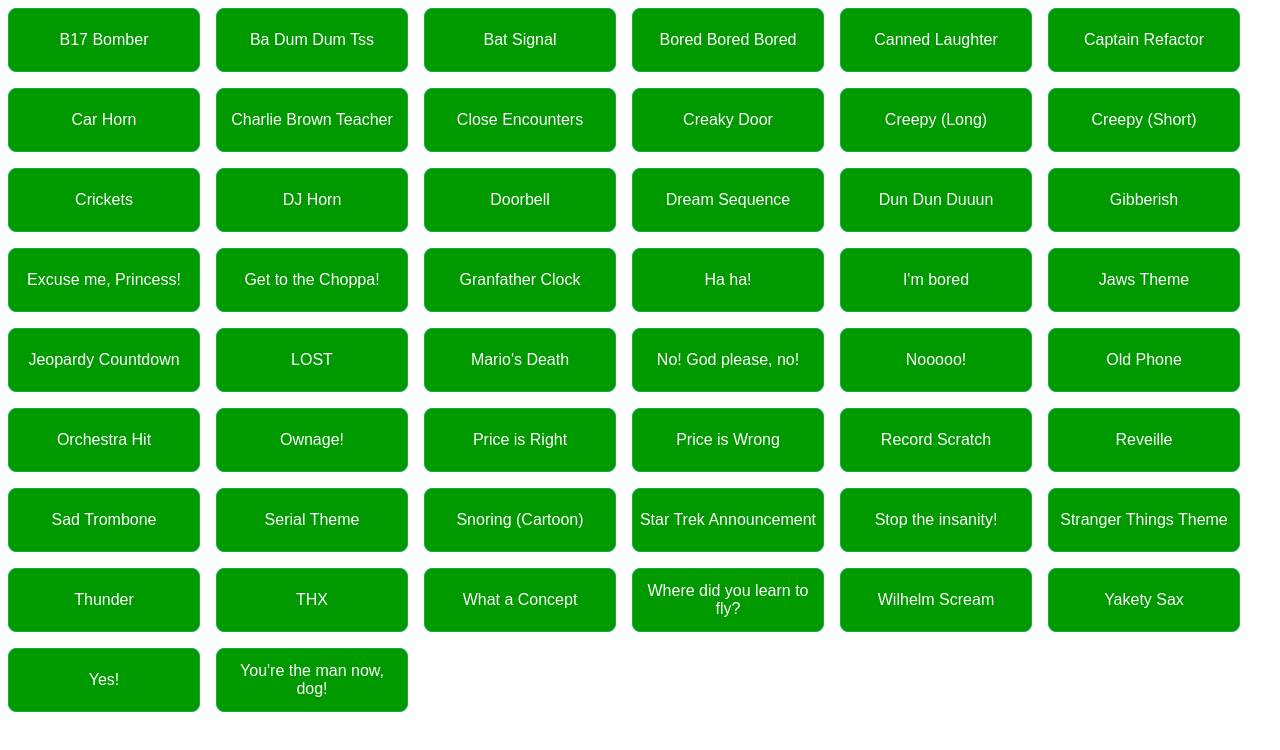
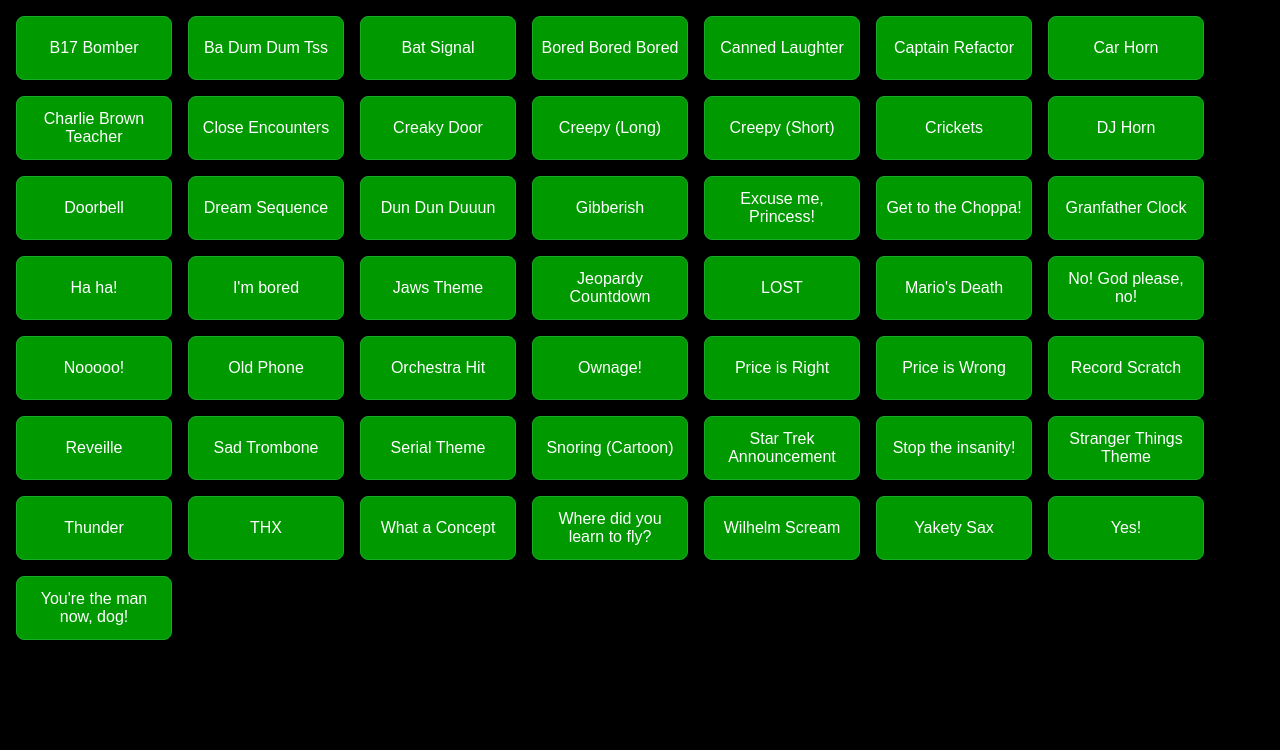
Before and after one commit to spilth/noisepanel, a React (Create React App) app: page / in a window 1280 px wide. Shown: the top 750 px of the page. Built offline with nearby package versions, Linux system fonts and the light colour scheme.

Commit message:
Update title and fix layout

```diff
--- a/public/index.html
+++ b/public/index.html
@@ -19,7 +19,7 @@
       work correctly both with client-side routing and a non-root public URL.
       Learn how to configure a non-root public URL by running `npm run build`.
     -->
-    <title>soundboard-react-typescript</title>
+    <title>noisepanel.io - A soundboard for the ages!</title>
   </head>
   <body>
     <noscript>You need to enable JavaScript to run this app.</noscript>
--- a/src/App.scss
+++ b/src/App.scss
@@ -2,6 +2,7 @@
 @import "./theme/typography.scss";
 
 .sound-effects {
+  margin: 8px;
   display: flex;
   flex-wrap: wrap;
 }
--- a/src/components/SoundEffect/SoundEffect.scss
+++ b/src/components/SoundEffect/SoundEffect.scss
@@ -1,5 +1,5 @@
 .sound-effect__button {
-  width: 192px;
+  width: 156px;
   height: 64px;
   margin: 8px;
   background: #090;
--- a/src/index.scss
+++ b/src/index.scss
@@ -1,6 +1,7 @@
 body {
   margin: 0;
   padding: 0;
+  background: #000;
 }
 
 h1,
```
Also changed, not shown: public/manifest.json.
